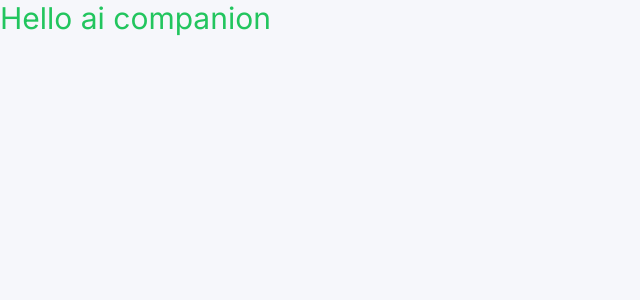
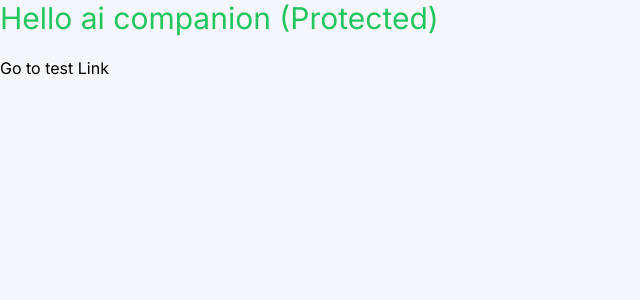
Before and after one commit to makcimishevskih/next-ai, a Next.js app: page / in a window 1280 px wide. Shown: the top 300 px of the page, without its empty margins (0-640 px from the left). Built offline with nearby package versions, Linux system fonts and the light colour scheme.

Commit message:
add:clear/auth;file-structure

```diff
--- /dev/null
+++ b/app/(auth)/(routes)/login/page.tsx
@@ -0,0 +1,10 @@
+
+const LoginPage = () => {
+  return (
+    <div>
+      Login Page (Unprotected)
+    </div>
+  );
+};
+
+export default LoginPage;
--- /dev/null
+++ b/app/(root)/(routes)/page.tsx
@@ -0,0 +1,13 @@
+import Link from 'next/link';
+
+const RootPage = () => {
+  return (
+    <div >
+      <div className='text-green-500 text-3xl mb-5'>
+        Hello ai companion (Protected)
+      </div>
+
+      <Link href='/login'>Go to test Link</Link>
+    </div>);
+};
+export default RootPage;
--- a/app/layout.tsx
+++ b/app/layout.tsx
@@ -1,6 +1,9 @@
+import "./globals.css";
+
 import type { Metadata } from "next";
 import { Inter } from "next/font/google";
-import "./globals.css";
+
+import { ClerkProvider } from '@clerk/nextjs'
 
 const inter = Inter({ subsets: ["latin"] });
 
@@ -15,10 +18,12 @@ export default function RootLayout ({
   children: React.ReactNode;
 }>) {
   return (
-    <html lang="en">
-      <body className={inter.className}>
-        {children}
-      </body>
-    </html>
+    <ClerkProvider>
+      <html lang="en">
+        <body className={inter.className}>
+          {children}
+        </body>
+      </html>
+    </ClerkProvider>
   );
 }
--- a/app/page.tsx
+++ /dev/null
@@ -1,12 +0,0 @@
-import Header from '@/components/Header';
-import Image from "next/image";
-
-export default function Home () {
-  return (
-
-    <div className='text-green-500 text-3xl'>
-      Hello ai companion
-    </div>
-  );
-}
-// <Header />
--- a/package.json
+++ b/package.json
@@ -9,6 +9,7 @@
     "lint": "next lint"
   },
   "dependencies": {
+    "@clerk/nextjs": "^5.0.7",
     "class-variance-authority": "^0.7.0",
     "clsx": "^2.1.1",
     "lucide-react": "^0.378.0",
```
Also changed, not shown: middleware.ts (added, +7 -0 lines), 2 other files (tests, documents, lock files or other folders).
